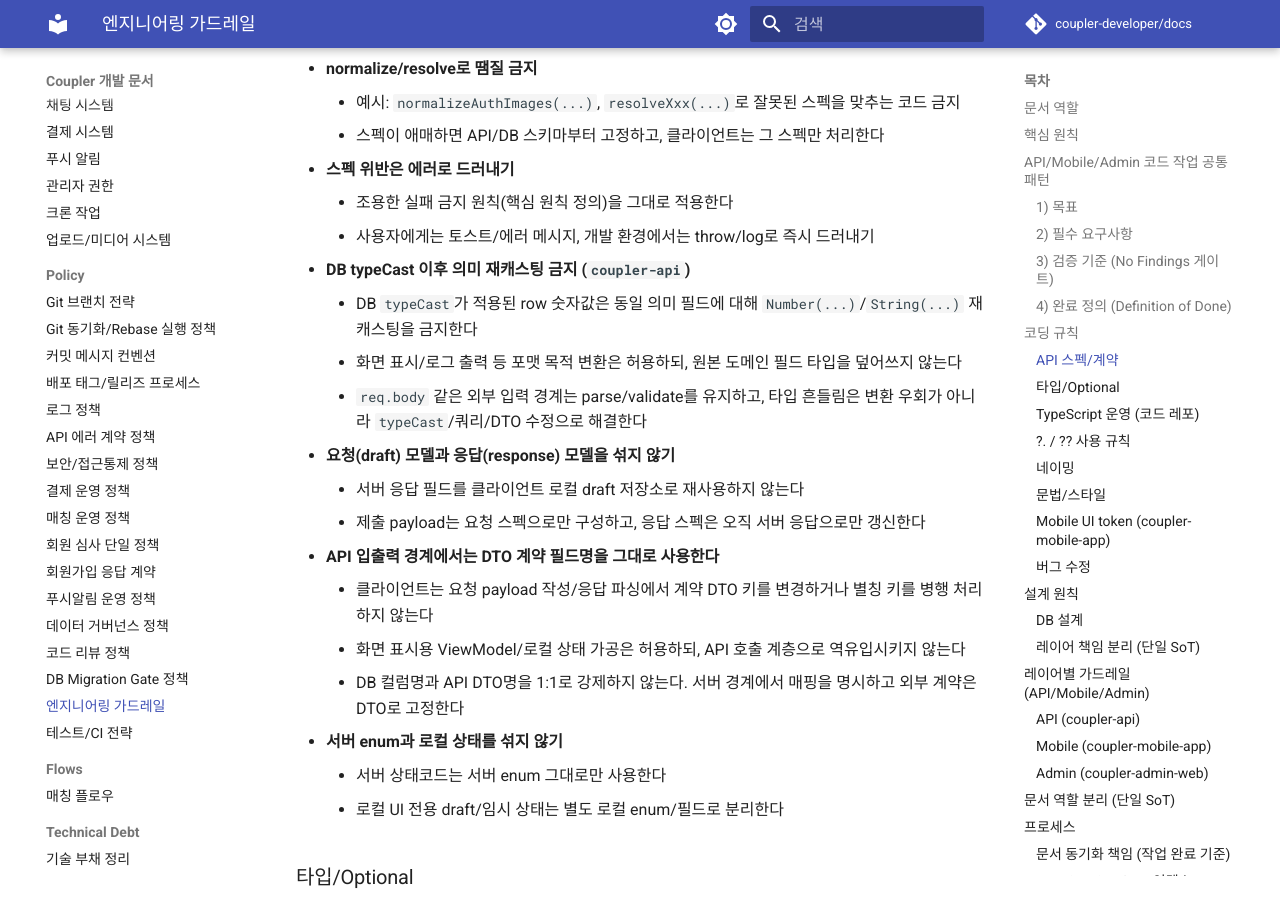
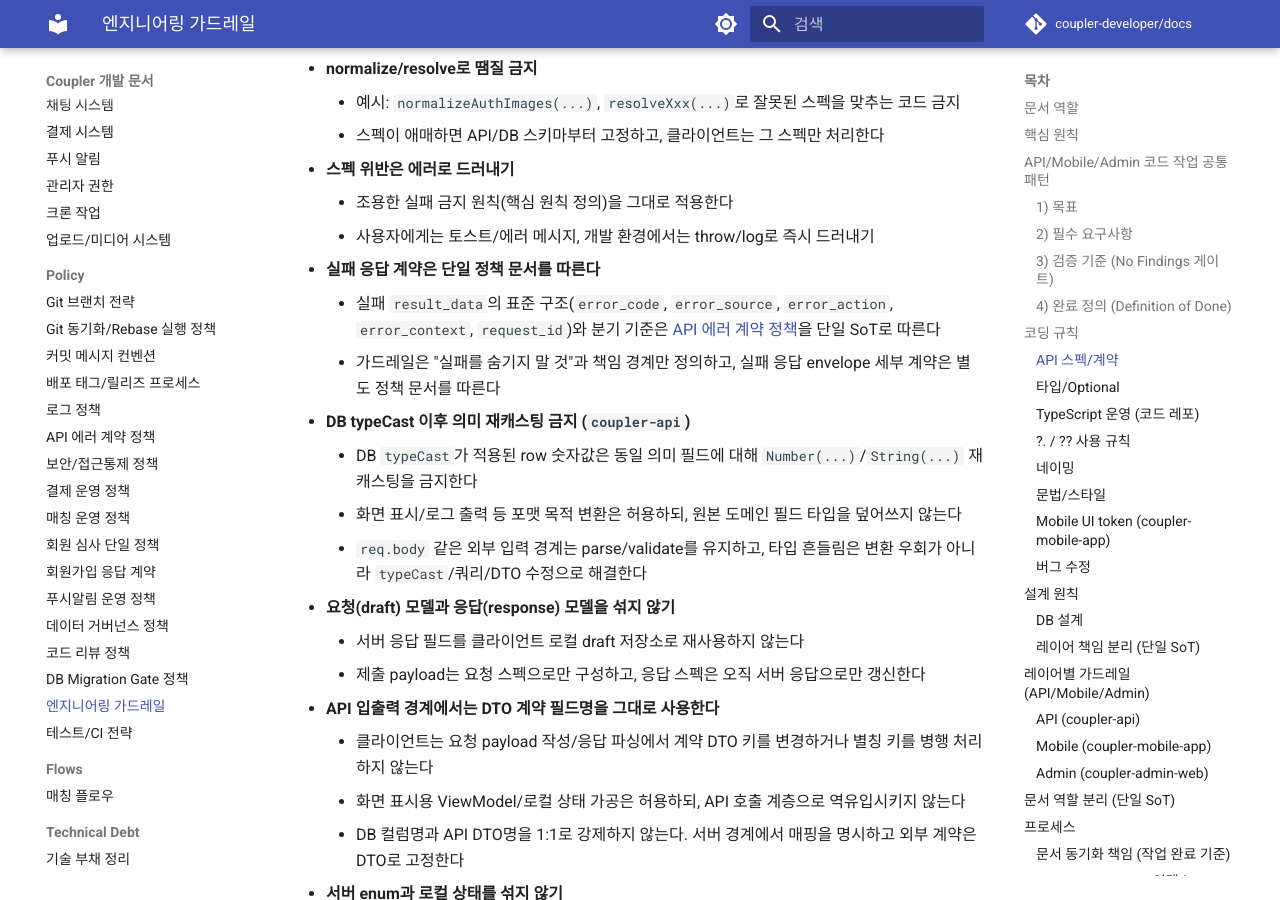
Before and after one commit to coupler-developer/docs, an MkDocs documentation site: the page built from content/policy/engineering-guardrails.md, in a window 1280 px wide and 900 px high, scrolled down 2247 px. Built offline with MkDocs 1.6.1 and Material for MkDocs 9.7.7, drawn with Linux system fonts in a browser that asks for light colours; comment, search, counter and statistics services are not loaded.

Commit message:
docs: clarify error response policy SoT

```diff
--- a/content/policy/engineering-guardrails.md
+++ b/content/policy/engineering-guardrails.md
@@ -72,6 +72,9 @@
 - **스펙 위반은 에러로 드러내기**
     - 조용한 실패 금지 원칙(핵심 원칙 정의)을 그대로 적용한다
     - 사용자에게는 토스트/에러 메시지, 개발 환경에서는 throw/log로 즉시 드러내기
+- **실패 응답 계약은 단일 정책 문서를 따른다**
+    - 실패 `result_data`의 표준 구조(`error_code`, `error_source`, `error_action`, `error_context`, `request_id`)와 분기 기준은 [API 에러 계약 정책](api-error-contract-policy.md)을 단일 SoT로 따른다
+    - 가드레일은 "실패를 숨기지 말 것"과 책임 경계만 정의하고, 실패 응답 envelope 세부 계약은 별도 정책 문서를 따른다
 - **DB typeCast 이후 의미 재캐스팅 금지 (`coupler-api`)**
     - DB `typeCast`가 적용된 row 숫자값은 동일 의미 필드에 대해 `Number(...)`/`String(...)` 재캐스팅을 금지한다
     - 화면 표시/로그 출력 등 포맷 목적 변환은 허용하되, 원본 도메인 필드 타입을 덮어쓰지 않는다
```
